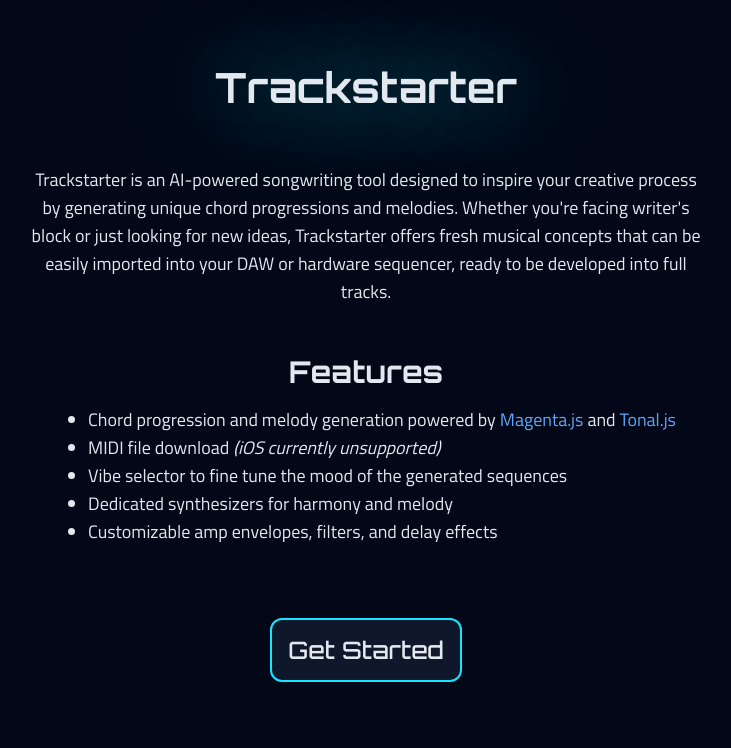
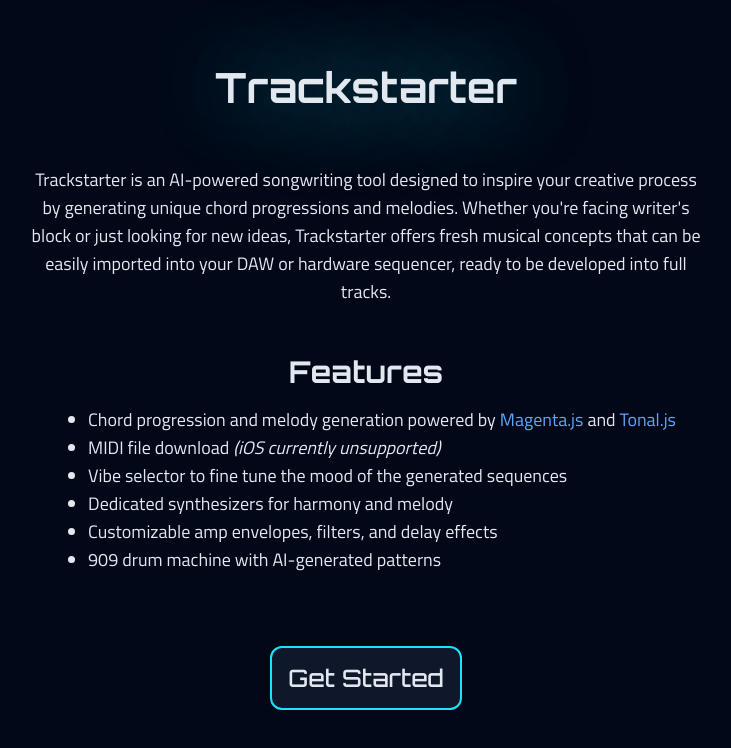
Before and after one commit to steve-mackinnon/trackstarter, a Next.js app: page / in a window 1280 px wide. Shown: the top 748 px of the page, without its empty margins (274-1005 px from the left). Built offline with nearby package versions, Linux system fonts and the light colour scheme.

Commit message:
Add note about drum machine

```diff
--- a/src/app/page.tsx
+++ b/src/app/page.tsx
@@ -59,6 +59,7 @@ export default function Home() {
           </li>
           <li>Dedicated synthesizers for harmony and melody</li>
           <li>Customizable amp envelopes, filters, and delay effects</li>
+          <li>909 drum machine with AI-generated patterns</li>
         </ul>
       </section>
 
```
